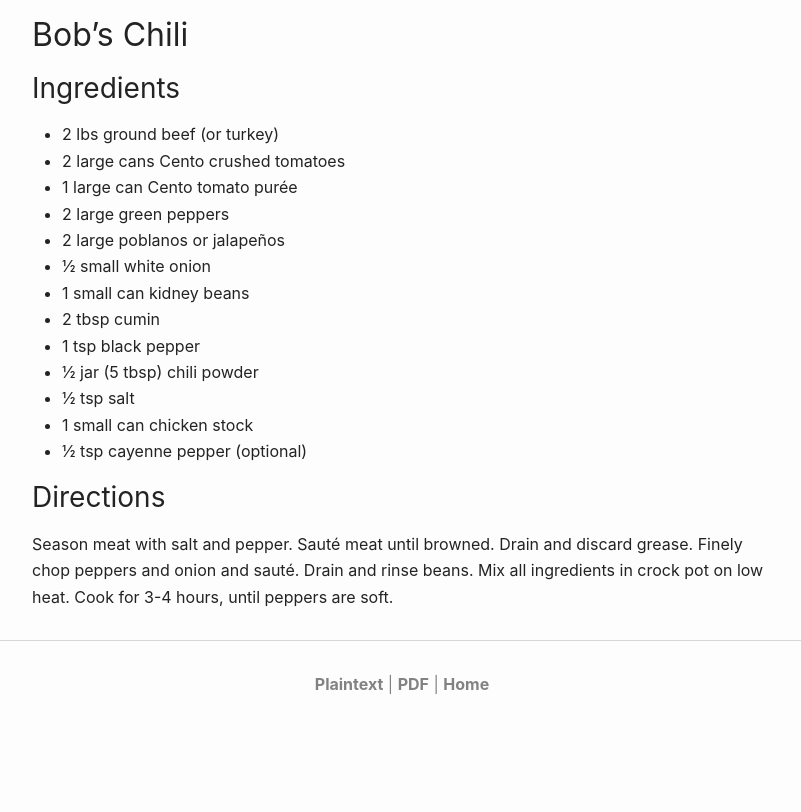
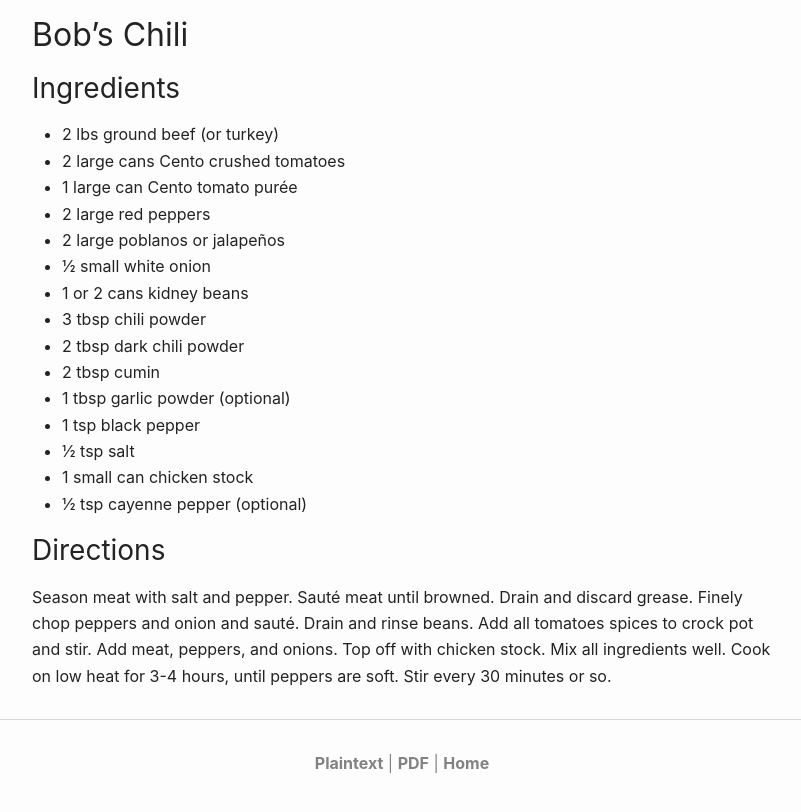
Before and after one commit to itspriddle/recipes.priddle.xyz, a Jekyll site: the page built from recipes/bobs-chili.md, in a window 1280 px wide. Shown: the top 812 px of the page, without its empty margins (238-1039 px from the left). Built offline with Jekyll 4.4.1, drawn with Linux system fonts in a browser that asks for light colours; our own code applies the rules of GitHub Pages for plain Markdown files.

Commit message:
Update recipe

```diff
--- a/recipes/bobs-chili.md
+++ b/recipes/bobs-chili.md
@@ -5,13 +5,15 @@
 - 2 lbs ground beef (or turkey)
 - 2 large cans Cento crushed tomatoes
 - 1 large can Cento tomato purée
-- 2 large green peppers
+- 2 large red peppers
 - 2 large poblanos or jalapeños
 - ½ small white onion
-- 1 small can kidney beans
+- 1 or 2 cans kidney beans
+- 3 tbsp chili powder
+- 2 tbsp dark chili powder
 - 2 tbsp cumin
+- 1 tbsp garlic powder (optional)
 - 1 tsp black pepper
-- ½ jar (5 tbsp) chili powder
 - ½ tsp salt
 - 1 small can chicken stock
 - ½ tsp cayenne pepper (optional)
@@ -19,6 +21,7 @@
 ## Directions
 
 Season meat with salt and pepper. Sauté meat until browned. Drain and discard
-grease. Finely chop peppers and onion and sauté. Drain and rinse beans. Mix
-all ingredients in crock pot on low heat. Cook for 3-4 hours, until peppers
-are soft.
+grease. Finely chop peppers and onion and sauté. Drain and rinse beans. Add
+all tomatoes spices to crock pot and stir. Add meat, peppers, and onions. Top
+off with chicken stock. Mix all ingredients well. Cook on low heat for 3-4
+hours, until peppers are soft. Stir every 30 minutes or so.
```
